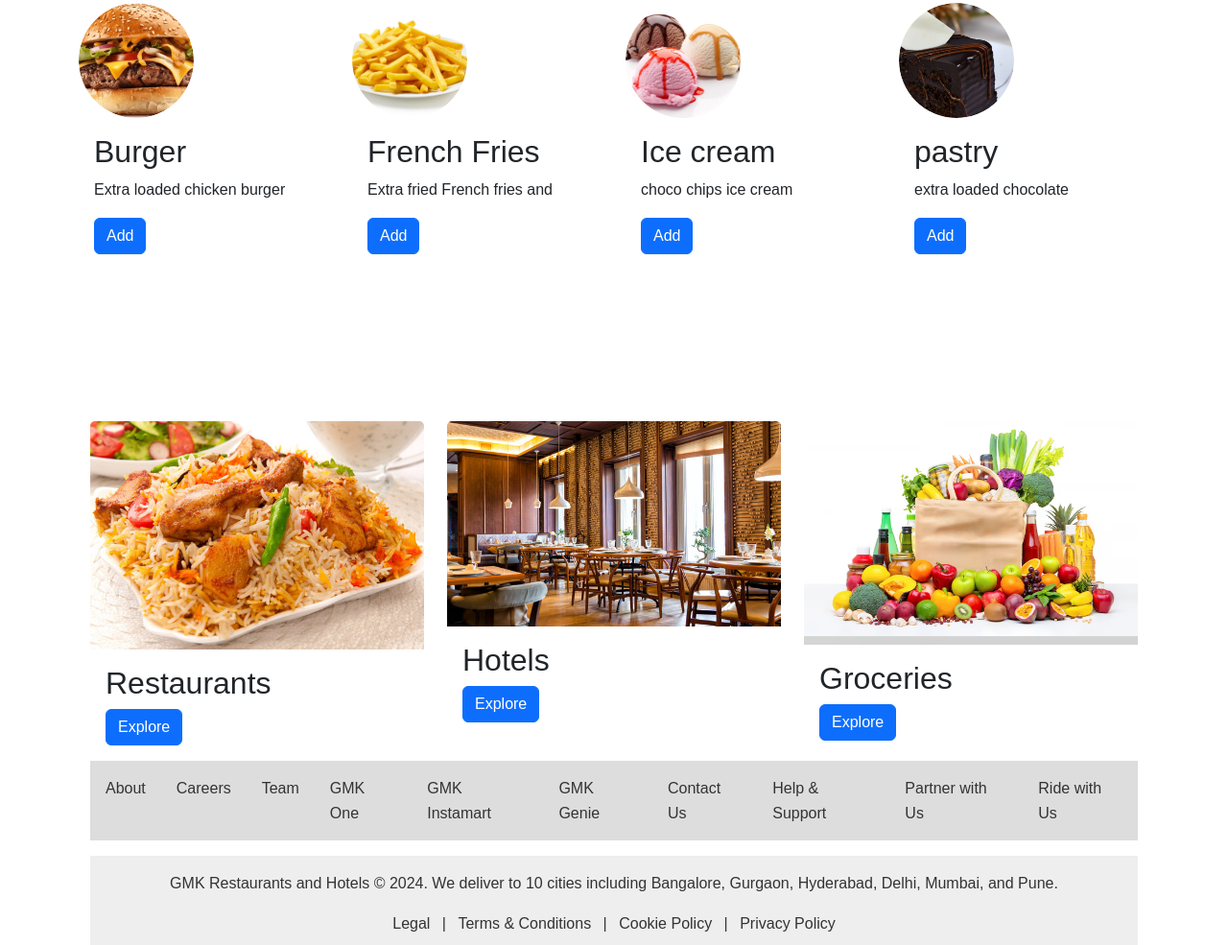
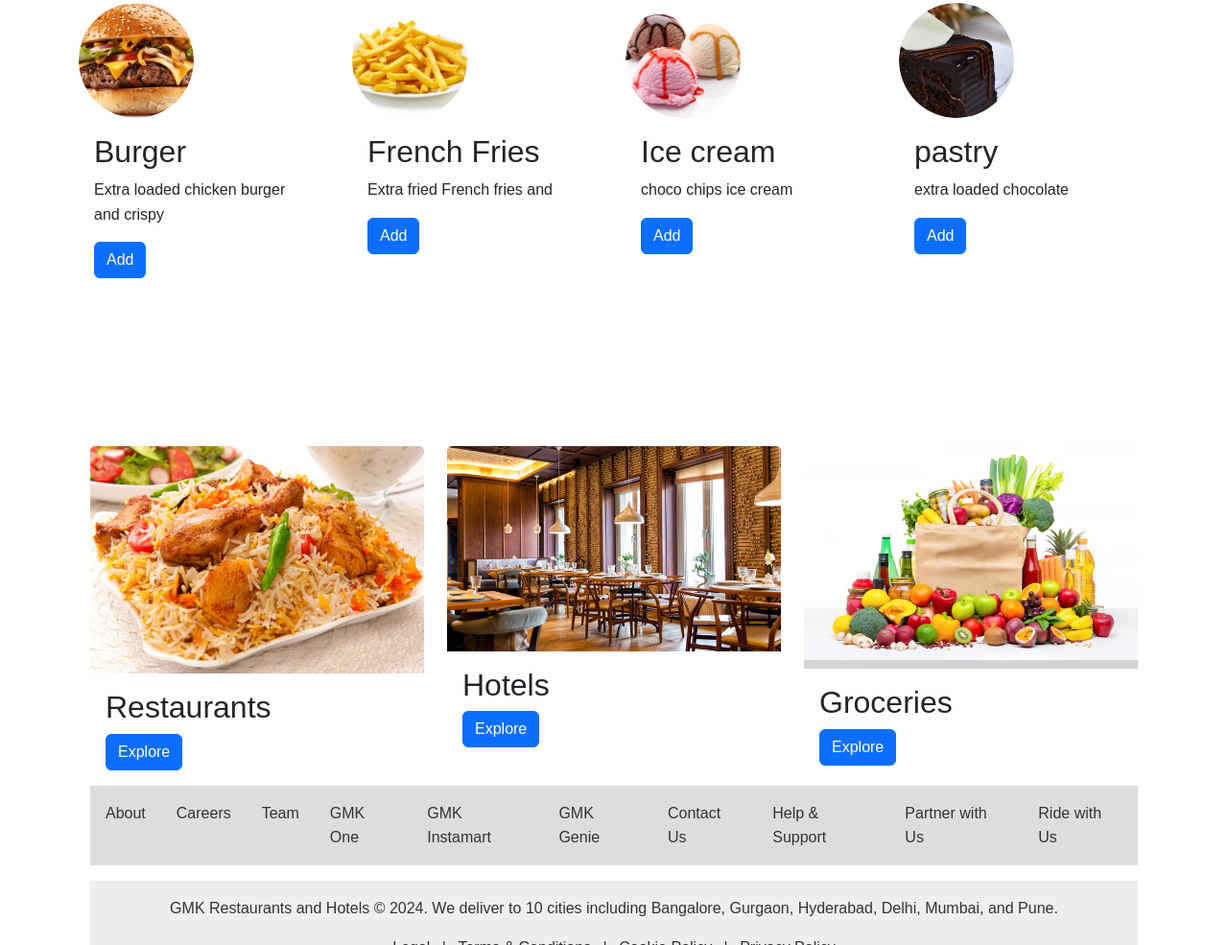
Before and after one commit to manideep2005/project-1, a plain HTML site: page html pages/index.html in a window 1280 px wide. Shown: the part 878-1863 px from the top of the page at 96% size. Drawn offline with nearby package versions, Linux system fonts and the light colour scheme; files whose address does not match are found by name.

```diff
--- a/html pages/index.html
+++ b/html pages/index.html
@@ -394,7 +394,7 @@
                             </div>
                             <div class="card-body">
                                 <h2 class="card-title">Burger </h2>
-                                <p class="card-text">Extra loaded chicken burger</p>
+                                <p class="card-text">Extra loaded chicken burger and crispy</p>
                                 <button class="btn btn-primary btn-block">Add</button>
                             </div>
                         </div>
```
